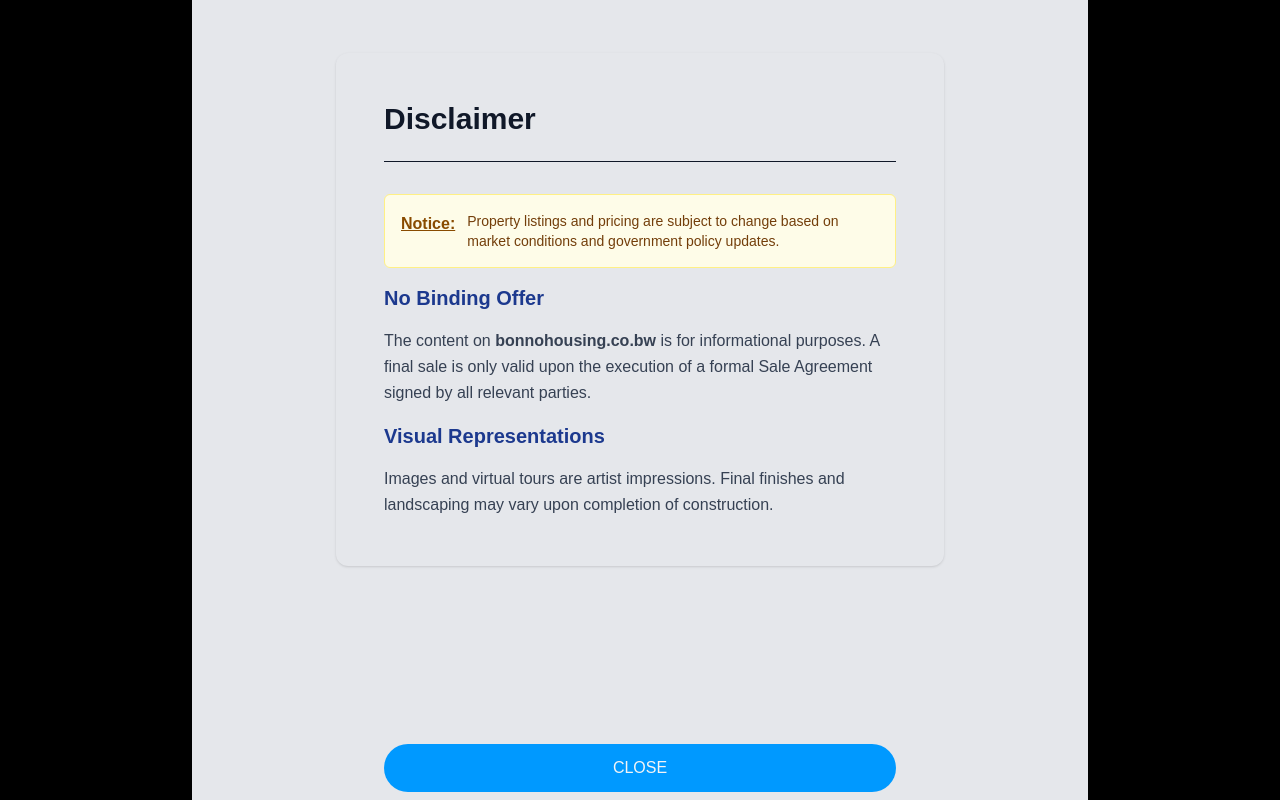
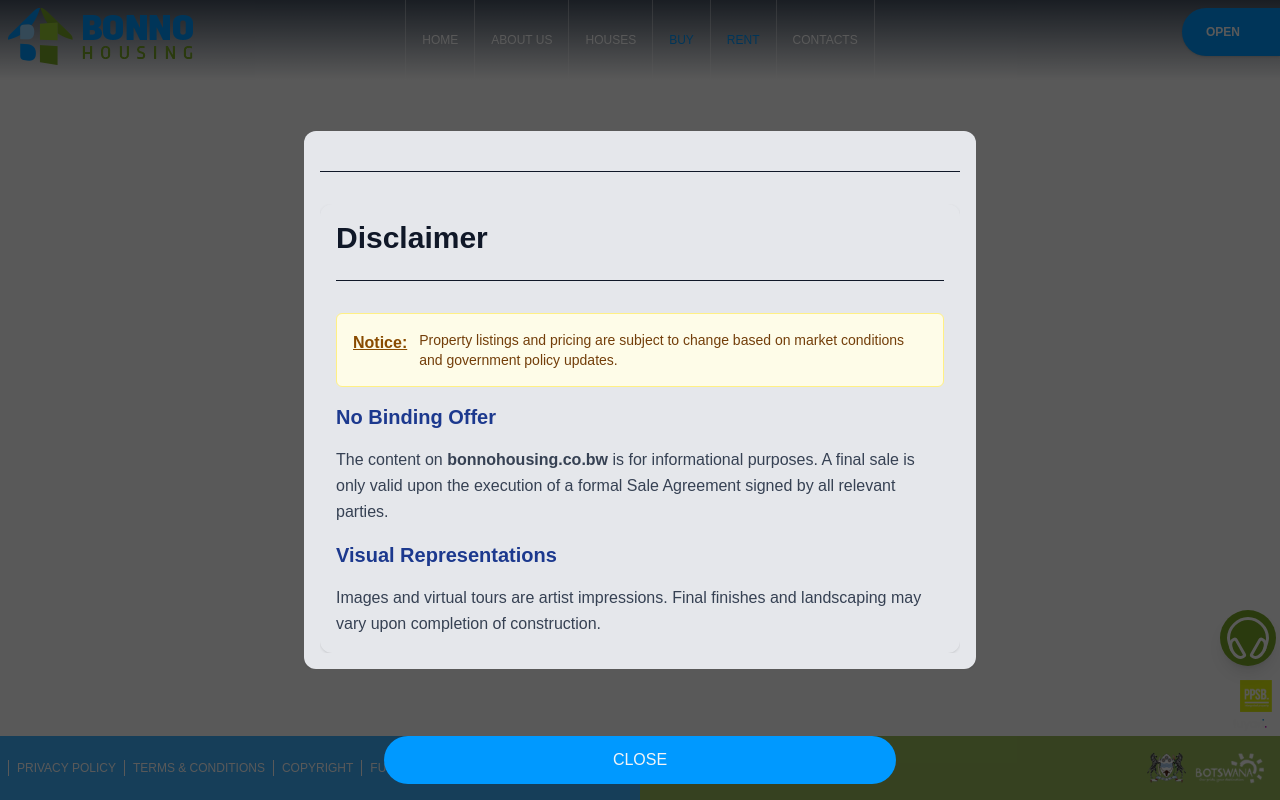
Before and after one commit to shalsa07/bonnohousing, a Next.js app: page /houses/1 in a window 1280 px wide. Built offline with nearby package versions, Linux system fonts and the light colour scheme; no server answers; the database is empty.

Commit message:
feat: Improve legal popup UI by adjusting wrapper layout, content spacing, overlay opacity, and close button position.

```diff
--- a/src/components/LegalPageWrapperPopup.jsx
+++ b/src/components/LegalPageWrapperPopup.jsx
@@ -2,10 +2,10 @@ import React from 'react'
 
 export default function LegalPageWrapperPopup({title, children}) {
   return (
-    <div className='flex flex-col min-h-screen overflow-y-auto py-6 px-6 lg:px-24'>
-      <div className='flex flex-col max-w-4xl mx-auto bg-gray-200 shadow-sm rounded-xl px-8 lg:p-12'>
+    <div className='flex flex-col max-h-4/5 max-w-2xl overflow-y-auto'>
+      <div className='flex flex-col max-w-4xl mx-auto bg-gray-200 shadow-sm rounded-xl px-2 lg:p-4'>
         <h1 className="text-3xl font-bold text-gray-900 border-b pb-6 mb-8">{title}</h1>
-        <div className="flex flex-col gap-6 text-gray-700 leading-relaxed">
+        <div className="flex flex-col gap-3 text-gray-700 leading-relaxed">
           {children}
         </div>
       </div>
--- a/src/components/LegalPopups.jsx
+++ b/src/components/LegalPopups.jsx
@@ -12,13 +12,13 @@ import { settings } from '@/libs/settings'
 export default function LegalPopups() {
     const {siteState,siteDispatch}=useSiteContext()
   return (
-    (siteState.disclaimerPopup || siteState.termsConditionsPopup || siteState.privacyPolicyPopup || siteState.copyrightNoticePopup) && <div className='legal-popup flex fixed top-0 left-0 right-0 bottom-0 z-[100] justify-center items-center bg-black bg-opacity-50 w-full h-full overflow-y-auto'>
+    (siteState.disclaimerPopup || siteState.termsConditionsPopup || siteState.privacyPolicyPopup || siteState.copyrightNoticePopup) && <div className='legal-popup flex fixed top-0 left-0 right-0 bottom-0 z-[100] justify-center items-center bg-black/65 bg-opacity-50 w-full h-full overflow-y-auto'>
         <LegalPageWrapperPopup>
             {siteState.disclaimerPopup && <DisclaimerComponent/>}
             {siteState.termsConditionsPopup && <TermsConditionsComponent/>}
             {siteState.privacyPolicyPopup && <PrivacyPolicyComponent/>}
             {siteState.copyrightNoticePopup && <CopyrightNoticeComponent/>}
-            <button className={`flex fixed bottom-2 left-0 right-0 mx-auto w-lg h-12 mt-10 items-center rounded-full text-gray-100 uppercase justify-center ${settings.bonnoBlue}`} onClick={()=>siteDispatch({type:ACTIONS_SITE.CLOSE_ALL_POPUPS})}>close</button>
+            <button className={`flex fixed bottom-4 left-0 right-0 mx-auto w-lg h-12 mt-10 items-center rounded-full text-gray-100 uppercase justify-center ${settings.bonnoBlue}`} onClick={()=>siteDispatch({type:ACTIONS_SITE.CLOSE_ALL_POPUPS})}>close</button>
         </LegalPageWrapperPopup>
     </div>)
 }
```
